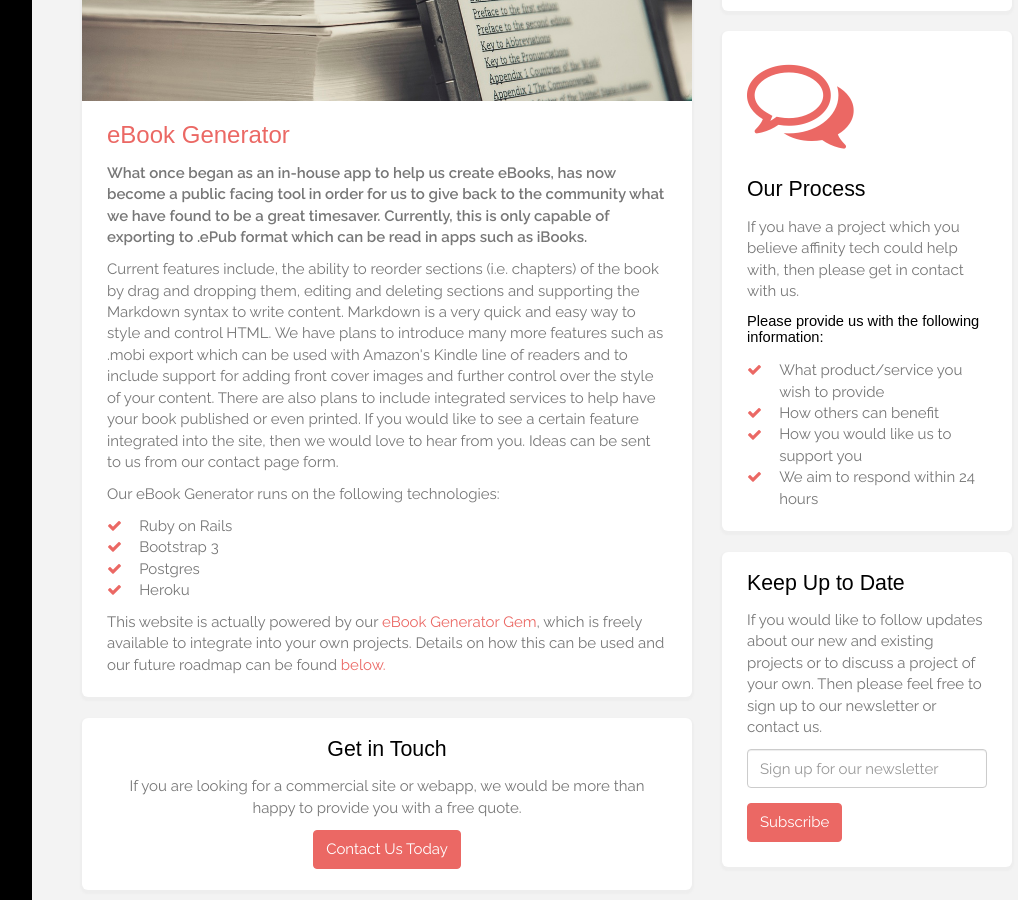
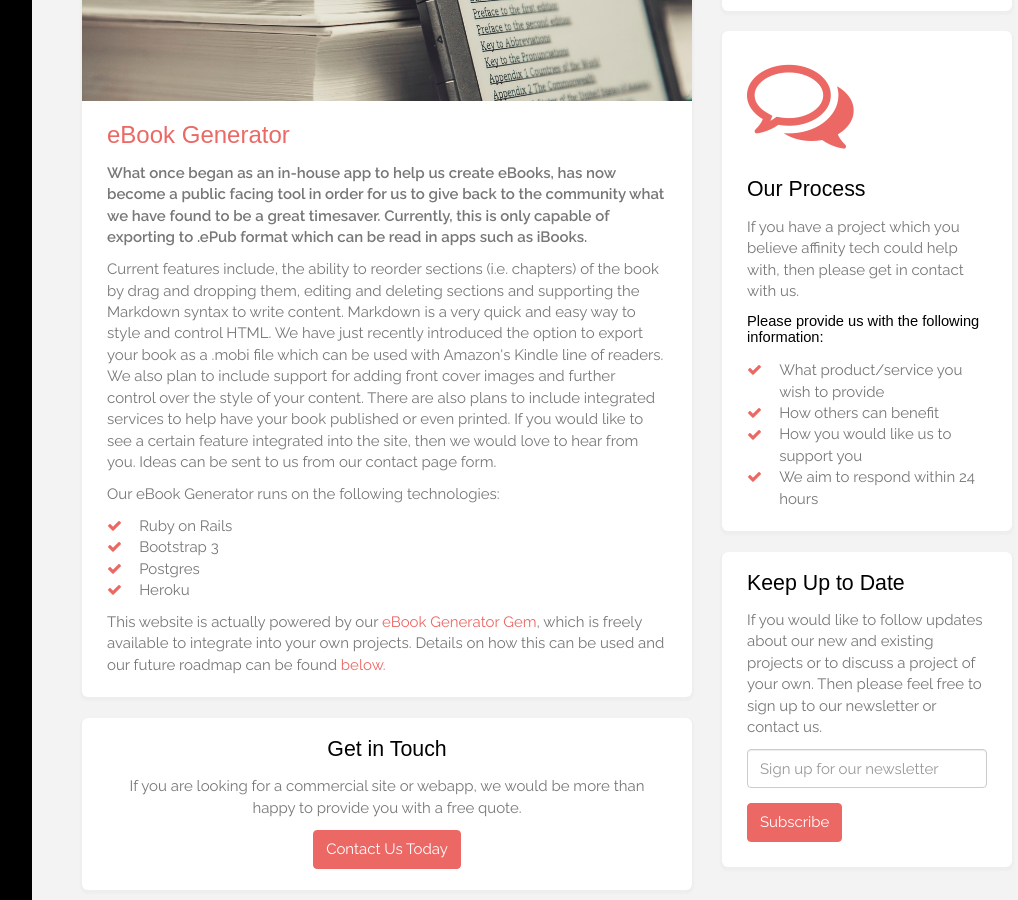
Before and after one commit to affinity-digital-ltd/affinity-tech.github.io, a Jekyll site: the page built from index.html, in a window 1280 px wide and 900 px high, scrolled down 859 px. Shown: the whole window, without its empty margins (218-1236 px from the left). Built offline with Jekyll 4.4.1, drawn with Linux system fonts in a browser that asks for light colours.

Commit message:
Updated details about front end

```diff
--- a/index.html
+++ b/index.html
@@ -28,8 +28,21 @@
 <div class="well well-lg">
     <a href="http://ebook-generator.affinity-tech.com"><img class="project-image" src="img/ebook.jpeg" alt="eBook Generator Image" ></a>
   <h1><a href="http://ebook-generator.affinity-tech.com">eBook Generator</a></h1>
-  <p><b>What once began as an in-house app to help us create eBooks, has now become a public facing tool in order for us to give back to the community what we have found to be a great timesaver.  Currently, this is only capable of exporting to .ePub format which can be read in apps such as iBooks.</b></p>
-  <p>Current features include, the ability to reorder sections (i.e. chapters) of the book by drag and dropping them, editing and deleting sections and supporting the Markdown syntax to write content.  Markdown is a very quick and easy way to style and control HTML.  We have plans to introduce many more features such as .mobi export which can be used with Amazon's Kindle line of readers and to include support for adding front cover images and further control over the style of your content.  There are also plans to include integrated services to help have your book published or even printed.  If you would like to see a certain feature integrated into the site, then we would love to hear from you.  Ideas can be sent to us from our contact page form.</p>
+  <p><b>What once began as an in-house app to help us create eBooks, has now become
+    a public facing tool in order for us to give back to the community what we have
+    found to be a great timesaver.  Currently, this is only capable of exporting to .ePub
+    format which can be read in apps such as iBooks.</b></p>
+  <p>Current features include, the ability to reorder sections (i.e. chapters) of the
+    book by drag and dropping them, editing and deleting sections and supporting the
+    Markdown syntax to write content.  Markdown is a very quick and easy way to style
+    and control HTML.  We have just recently introduced the option to export your
+    book as a .mobi file which can be used with Amazon's Kindle line of readers.  We also
+    plan to include
+    support for adding front cover images and further control over the style of
+    your content.  There are also plans to include integrated services to help have
+    your book published or even printed.  If you would like to see a certain feature
+    integrated into the site, then we would love to hear from you.  Ideas can be sent
+    to us from our contact page form.</p>
 
   <p>Our eBook Generator runs on the following technologies:</p>
   <ul class="fa-ul">
```
